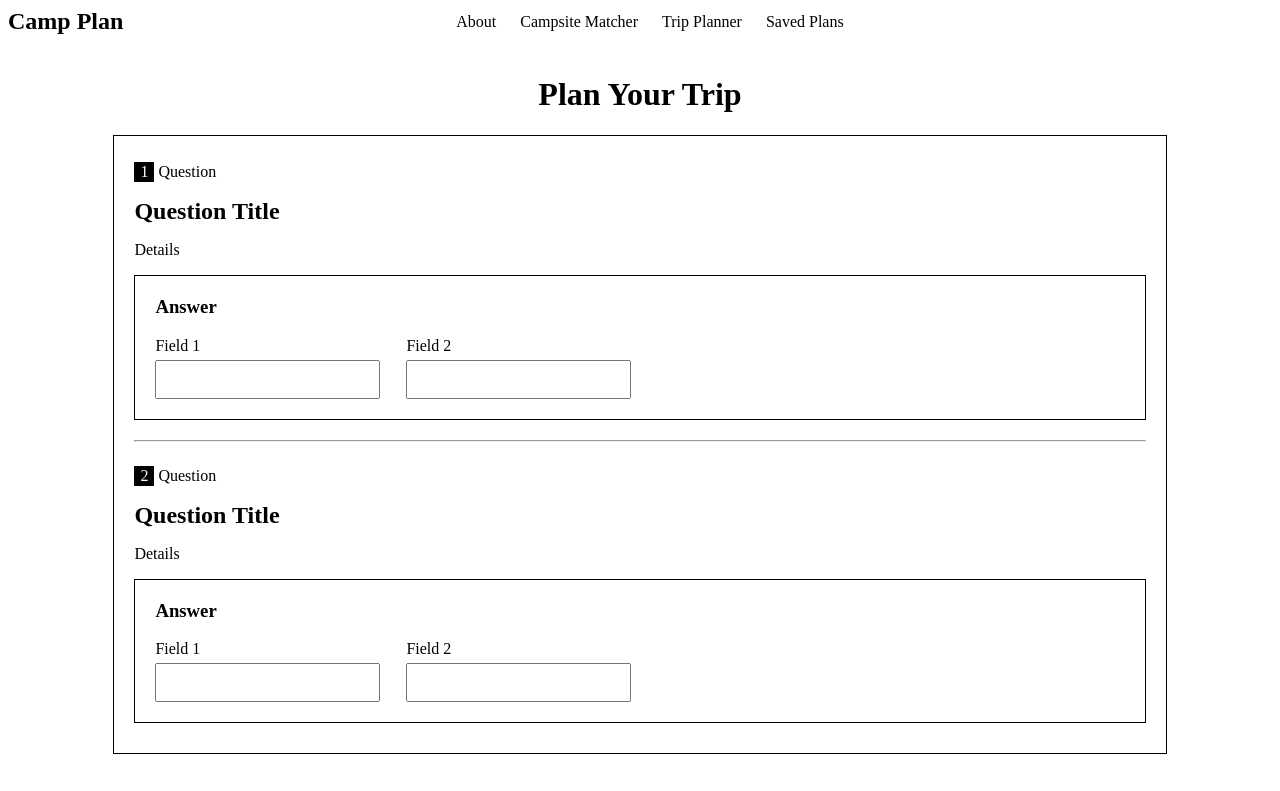
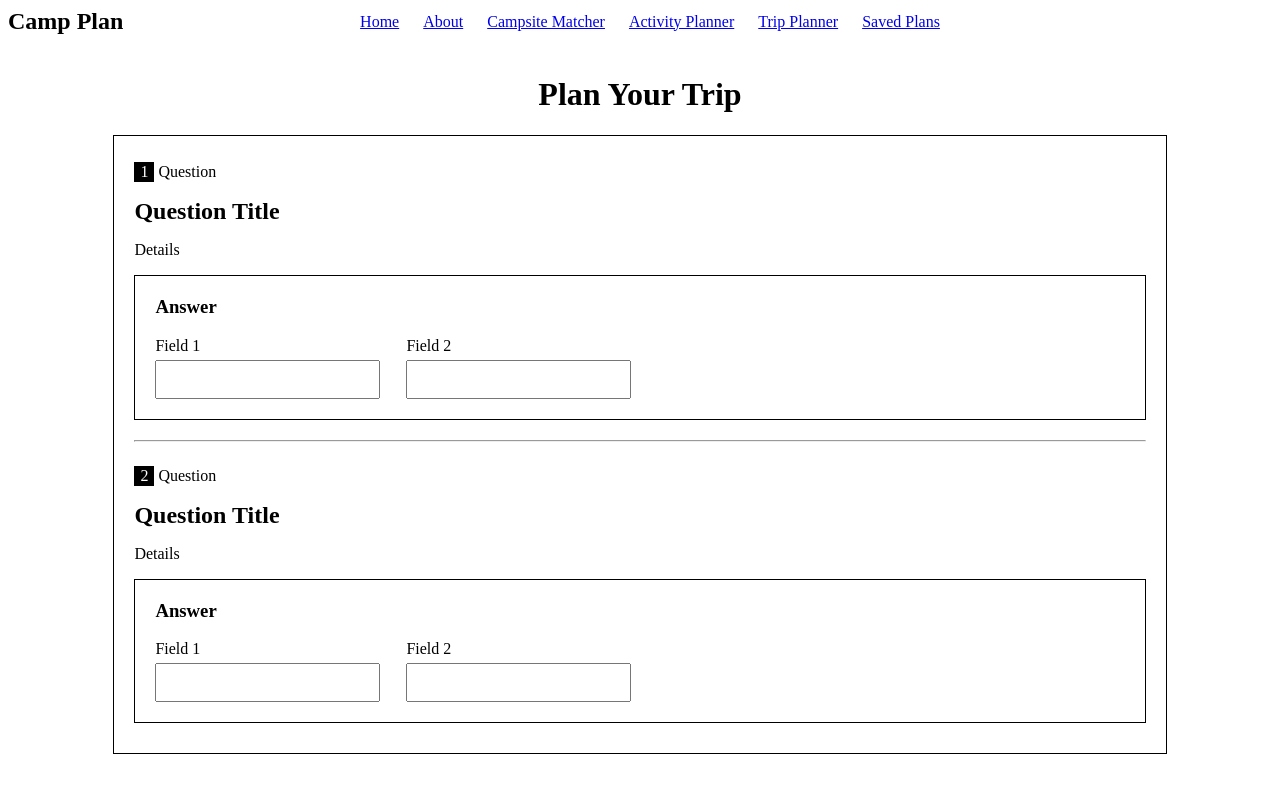
Before and after one commit to kaitlynhumphrey/CampPlan, a plain HTML site: page CampsiteMatcher.html in a window 1280 px wide. Shown: the top 791 px of the page. Drawn offline with Linux system fonts and the light colour scheme.

Commit message:
Update navigation links in CampsiteMatcher.html
Updated navigation links in the header for better accessibility.

```diff
--- a/CampsiteMatcher.html
+++ b/CampsiteMatcher.html
@@ -11,12 +11,14 @@
         <header>
             <h2 id="title">Camp Plan</h2>
 
-            <nav>
+             <nav>
                 <ul>
-                    <li class="navbar">About</li>
-                    <li class="navbar">Campsite Matcher</li>
-                    <li class="navbar">Trip Planner</li>
-                    <li class="navbar">Saved Plans</li>
+                    <li class="navbar"><a href="index.html">Home</a></li>
+                    <li class="navbar"><a href="Campsite-About.html">About</a></li>
+                    <li class="navbar"><a href="CampsiteMatcher.html">Campsite Matcher</a></li>
+                    <li class="navbar"><a href="plan-activities.html">Activity Planner</a></li>
+                    <li class="navbar"><a href="trip-planner.html">Trip Planner</a></li>
+                    <li class="navbar"><a href="saved-plans">Saved Plans</a></li>
                 </ul>
             </nav>
 
```
